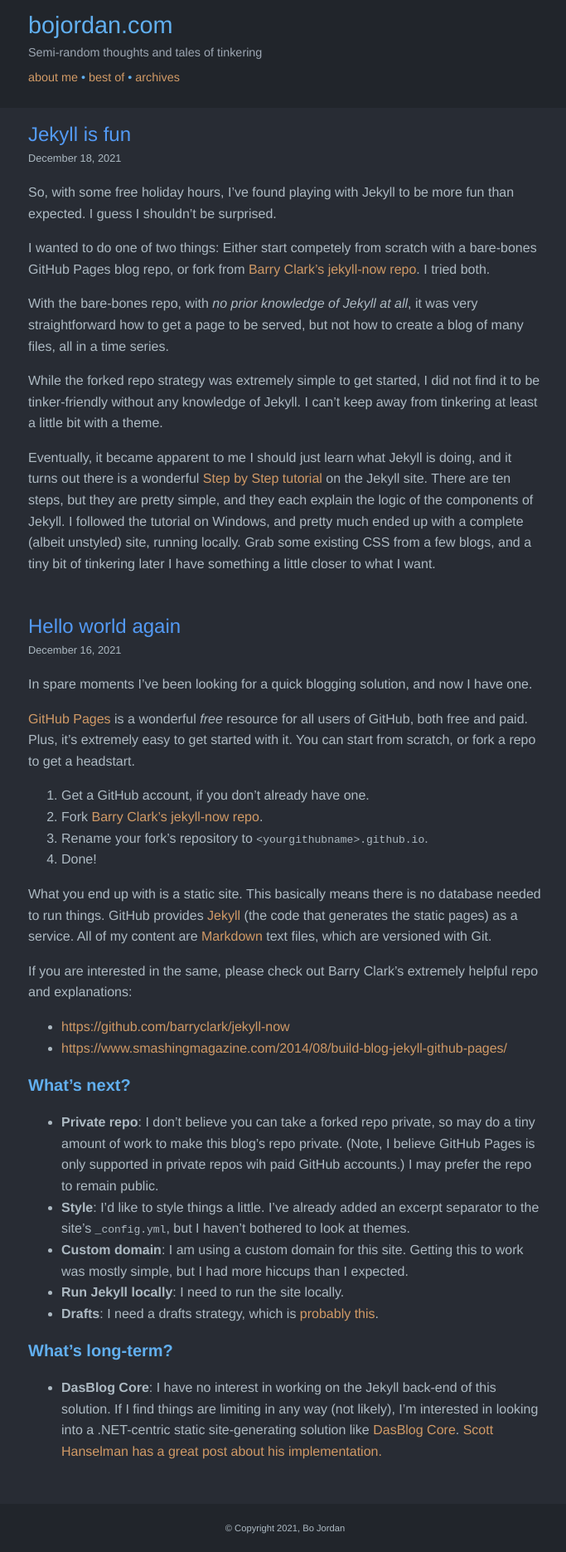
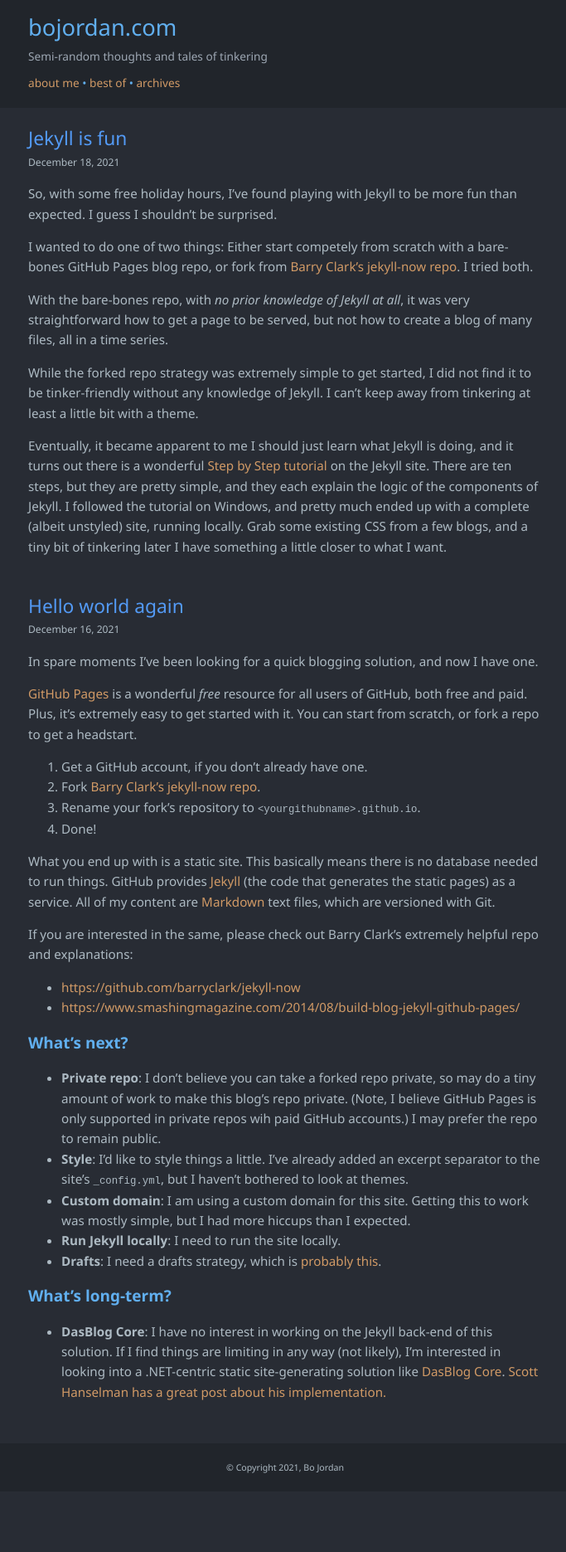
Before and after one commit to bojordan/bojordan.github.io, a Jekyll site: the page built from index.html, in a window 1280 px wide. Shown: the whole page at 83% size, without its empty margins (296-979 px from the left). Built offline with Jekyll 4.4.1, drawn with Linux system fonts in a browser that asks for light colours; after the commit the page ends 1798 px from its top, so only the background shows below that.

Commit message:
playing with fonts

```diff
--- a/_sass/main.scss
+++ b/_sass/main.scss
@@ -7,9 +7,9 @@
     margin: 0;
     padding: 0;
 
-    font-family: 'Avenir Next', 'HelveticaNeue-Light', 'Helvetica Neue', Helvetica, Arial, sans-serif;
+    font-family: 'Avenir Next', 'Avenir', 'Segoe UI', 'Lucida Grande', Lucida, Verdana, 'HelveticaNeue-Light', 'Helvetica Neue', Helvetica, Arial, sans-serif;
     // font-size: 1.125em;
-    font-size: 1em;
+    font-size: .95em;
 
     // border-top: 3px solid #292929;
     // border-bottom: 33px solid #292929;
```
